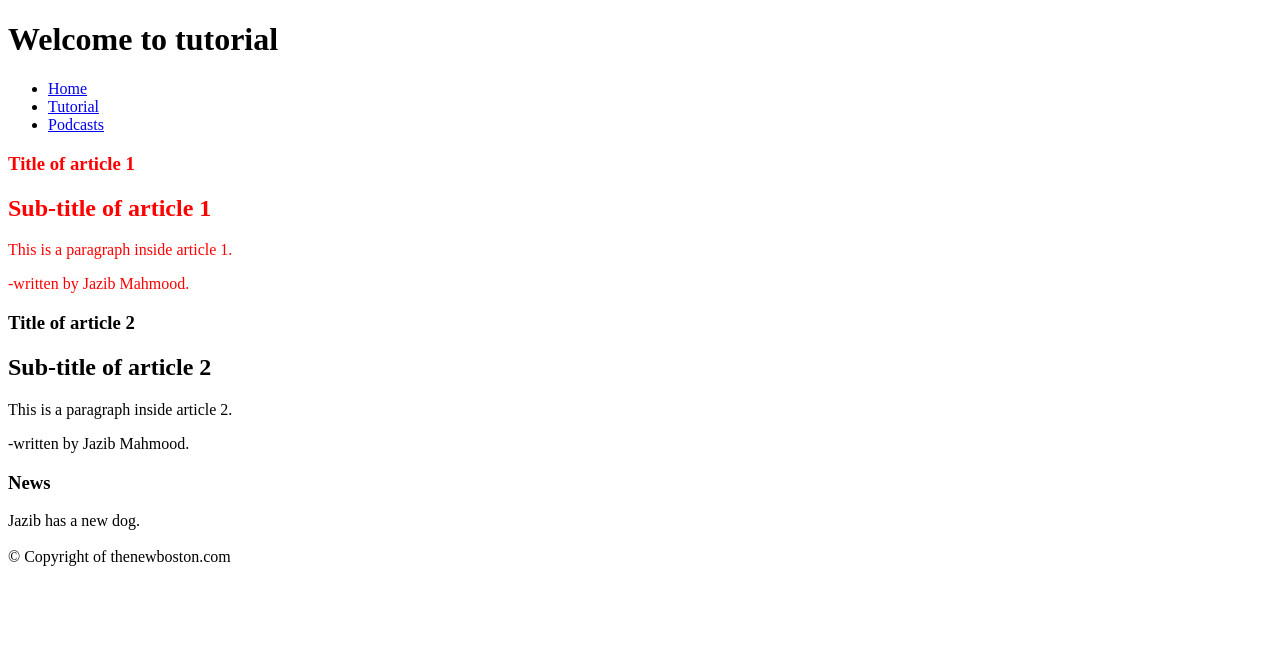
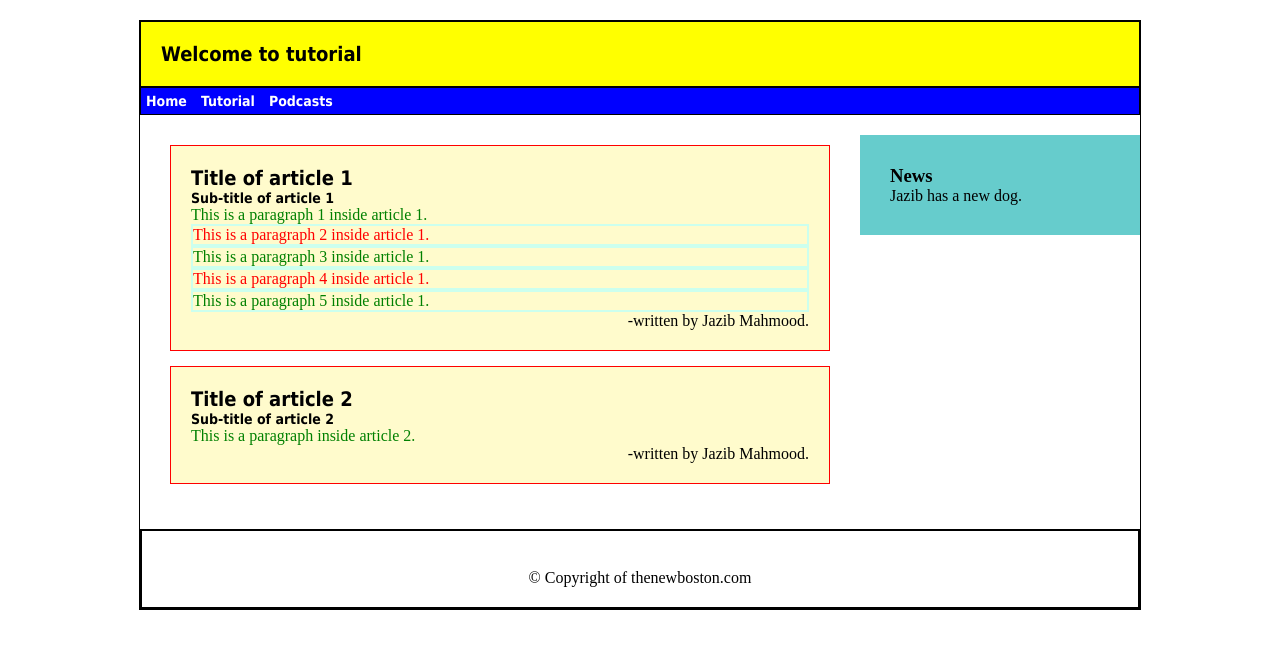
Before and after one commit to alijazib/adv-html5, a plain HTML site: page index.html in a window 1280 px wide. Drawn offline with Linux system fonts and the light colour scheme.

Commit message:
flexible box model folder/nomenclature changes and update

```diff
--- a/index.html
+++ b/index.html
@@ -6,13 +6,15 @@
 	<link rel="stylesheet" type="text/css" href="main.css">
 	<link rel="shortcut icon" href="img/5.png">
 	<title>HTML5 & CSS3</title>
+
 </head>
 <body>
-	<header>
+	<div id="big_wrapper">
+	<header id="top_header">
 		<h1>Welcome to tutorial</h1>
 	</header>
 
-	<nav>
+	<nav id="top_menu">
 		<ul>
 			<li><a href="#"> Home</a></li>
 			<li><a href="#"> Tutorial</a></li>
@@ -20,7 +22,7 @@
 		</ul>
 	</nav>
 
-	<section>
+	<section id="main_section">
 		<article>
 			<header>
 			<hgroup class = "badtunapro">
@@ -33,7 +35,15 @@
 			</hgroup>
 			</header>
 			<p class="badtuna">
-				This is a paragraph inside article 1.
+				This is a paragraph 1 inside article 1.
+			</p><p class="badtuna">
+				This is a paragraph 2 inside article 1.
+			</p><p class="badtuna">
+				This is a paragraph 3 inside article 1.
+			</p><p class="badtuna">
+				This is a paragraph 4 inside article 1.
+			</p><p class="badtuna">
+				This is a paragraph 5 inside article 1.
 			</p>
 			<footer class="tunapro">
 				-written by Jazib Mahmood.
@@ -60,13 +70,15 @@
 		</article>
 	</section>
 
-	<aside>
+	<aside id="news">
 		<h3>News</h3>
 		Jazib has a new dog.
 	</aside>
 
-	<footer>
+	<footer id="foot">
 		<br>&copy; Copyright of thenewboston.com
 	</footer>
+
+	</div>
 </body>
 </html>
--- a/main.css
+++ b/main.css
@@ -1,3 +1,98 @@
-[class*="tuna"] {
+p:nth-child(2n+1){
 	color: red;
 }
+
+
+
+
+p:nth-child(2n){
+	color: green;
+}
+
+p.badtuna+p{
+	border: 2px solid #ccffee;
+
+}
+
+* {
+	margin: 0;
+	padding: 0;
+}
+
+h1 {
+	font:bold 20px Tahoma;
+}
+
+h2 {
+	font:bold 14px Tahoma;
+}
+
+header , section , footer , article , nav , aside , hgroup {
+	display: block;
+
+}
+
+body {
+	text-align: center;
+}
+
+
+#big_wrapper {
+	width: 1000px;
+	border: 1px solid black;
+	margin: 20px auto;
+	text-align: left;
+}
+a {color: white; text-decoration: none;}
+#top_menu {
+	background: blue;
+	border: 1px solid black;
+	color: white;
+}
+
+#top_menu li {
+	display: inline-block;
+	padding: 5px;
+	font: bold 14px Tahoma;
+}
+
+#top_header {
+	background: yellow;
+	border: 1px solid black;
+	padding: 20px;
+}
+
+#main_section {
+	float: left;
+	width: 660px;
+	margin: 30px;/*---720px for section---*/
+
+}
+
+#news {
+	float: right;
+	width: 220px;
+	margin: 20px 0;
+	padding: 30px;
+	background-color: #66cccc;
+}
+
+#foot {
+	clear: both;
+	text-align: center;
+	padding: 20px;
+	border: 2px solid black;
+}
+
+article{
+	background: #FFFBCC;
+	border: 1px solid red ;
+	padding : 20px;
+	margin-bottom: 15px;
+
+}
+
+article>footer {
+	text-align: right;
+
+}
```
